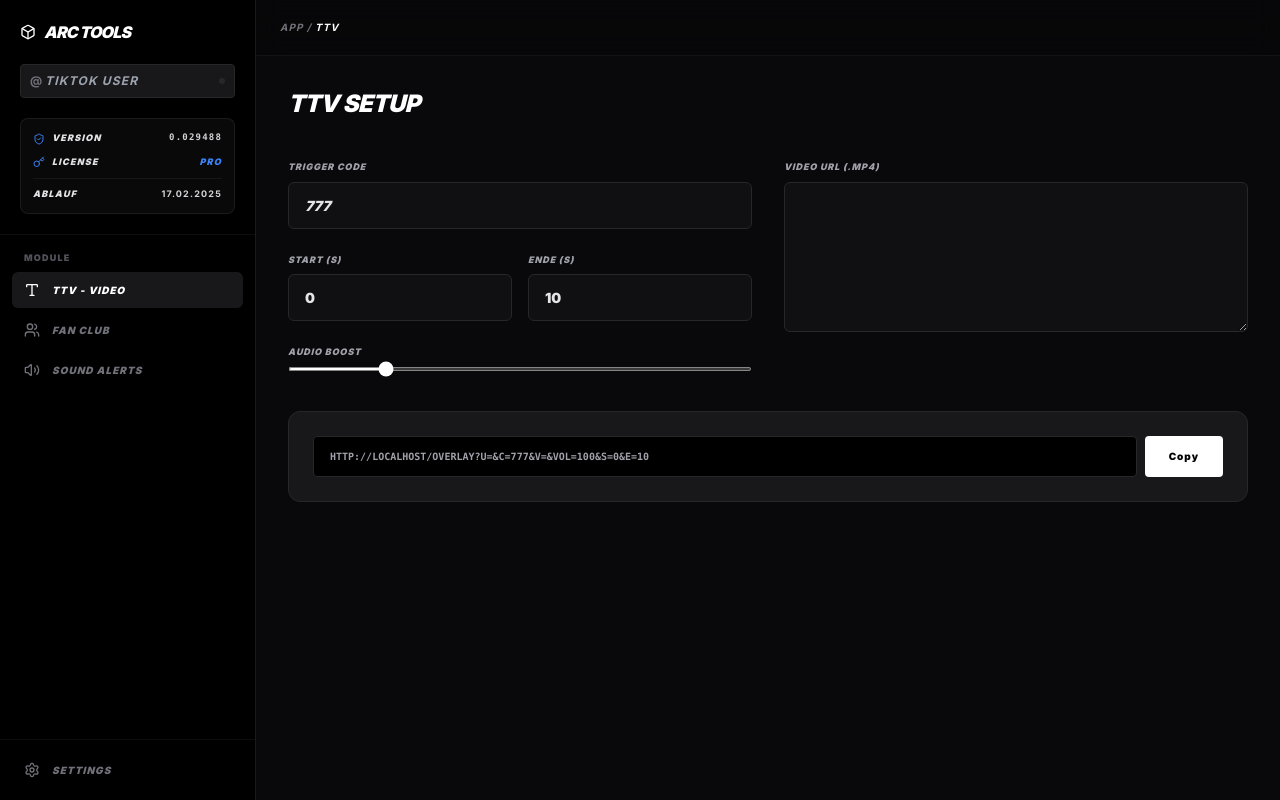
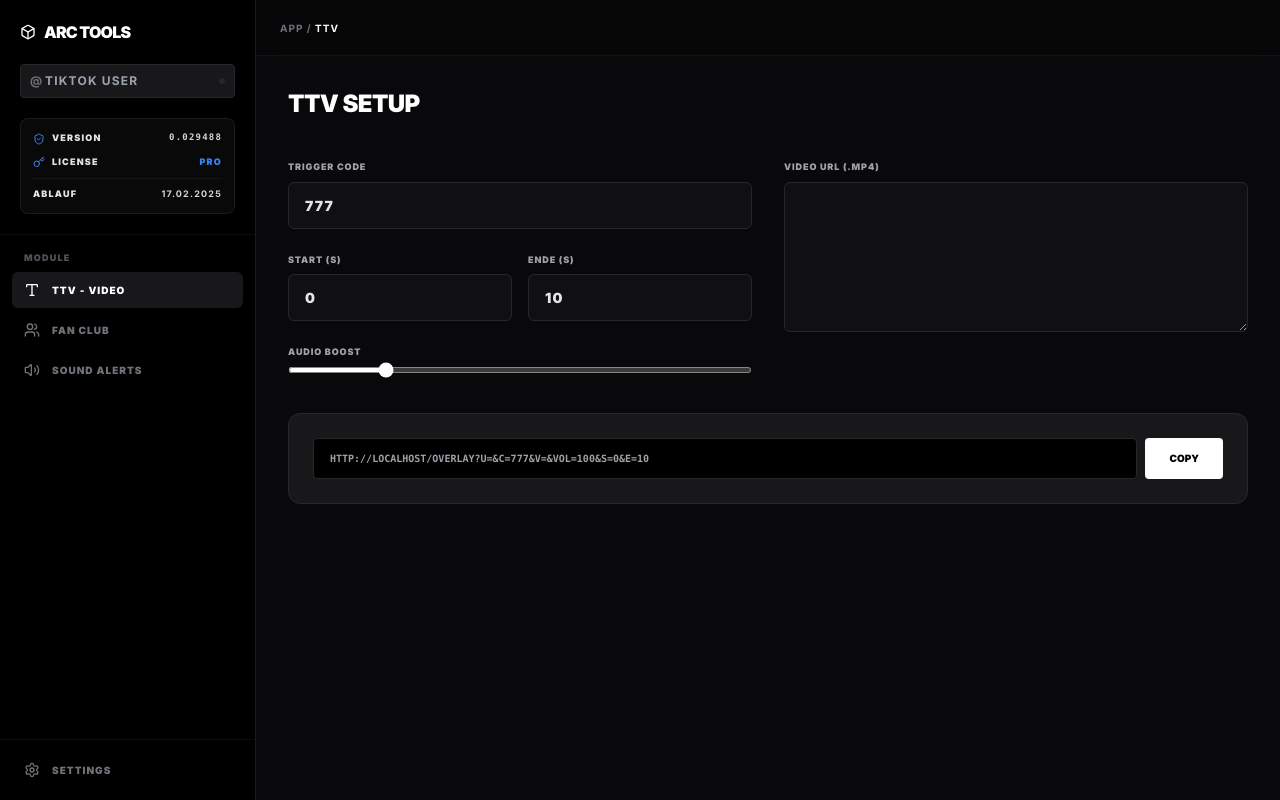
Before and after one commit to muhtarremsi/tiktok-overlay, a Next.js app: page / in a window 1280 px wide. Built offline with nearby package versions, Linux system fonts and the light colour scheme.

Commit message:
Fix: Resolved IntrinsicAttributes TypeScript errors, removed italics, fixed Login button

```diff
--- a/app/page.tsx
+++ b/app/page.tsx
@@ -6,6 +6,26 @@ import {
   Monitor, Box, Loader2, ShieldCheck, Calendar, Key, Zap, Menu, X,
   Users, Star, Smile, Heart, Play, Music, Wifi, Clock, Lock, CheckCircle
 } from "lucide-react";
+
+// --- INTERFACES FÜR TYPESCRIPT ---
+interface ModuleProps {
+  username: string;
+  baseUrl: string;
+}
+
+interface FanClubProps {
+  username: string;
+  isLogged: boolean;
+  setIsLogged: (val: boolean) => void;
+}
+
+interface SettingsProps {
+  expiry: string;
+  version: string;
+  isLogged: boolean;
+  setIsLogged: (val: boolean) => void;
+  username: string;
+}
 
 export default function Dashboard() {
   const [username, setUsername] = useState("");
@@ -41,7 +61,7 @@ export default function Dashboard() {
   const renderContent = () => {
     switch (activeView) {
       case "ttv": return <ModuleTTV username={username} baseUrl={baseUrl} />;
-      case "fanclub": return <ModuleFanClub username={username} isLogged={isLogged} />;
+      case "fanclub": return <ModuleFanClub username={username} isLogged={isLogged} setIsLogged={setIsLogged} />;
       case "sounds": return <ModuleSoundAlerts username={username} baseUrl={baseUrl} />;
       case "settings": return <ModuleSettings expiry={expiryDate} version={version} isLogged={isLogged} setIsLogged={setIsLogged} username={username} />;
       default: return <ModuleTTV username={username} baseUrl={baseUrl} />;
@@ -58,7 +78,7 @@ export default function Dashboard() {
         <div className="flex flex-col h-full font-sans font-bold uppercase tracking-widest">
           <div className="p-5 border-b border-white/5">
             <div className="flex items-center justify-between mb-5 text-white">
-              <h1 className="text-base flex items-center gap-2 font-black tracking-tighter italic">
+              <h1 className="text-base flex items-center gap-2 font-black tracking-tighter">
                 <Box className="w-4 h-4 text-white" /> ARC TOOLS
               </h1>
               <button className="lg:hidden" onClick={() => setSidebarOpen(false)}><X size={18} /></button>
@@ -66,16 +86,16 @@ export default function Dashboard() {
 
             <div className="relative mb-5">
               <div className="absolute inset-y-0 left-2.5 flex items-center text-zinc-500 text-xs font-bold">@</div>
-              <input type="text" placeholder="TikTok User" value={username} onChange={(e) => setUsername(e.target.value)} className="w-full bg-zinc-900 border border-zinc-800 text-zinc-200 text-xs rounded py-2 pl-6 pr-8 focus:outline-none focus:border-zinc-500 font-bold uppercase italic" />
+              <input type="text" placeholder="TikTok User" value={username} onChange={(e) => setUsername(e.target.value)} className="w-full bg-zinc-900 border border-zinc-800 text-zinc-200 text-xs rounded py-2 pl-6 pr-8 focus:outline-none focus:border-zinc-500 font-bold uppercase" />
               <div className="absolute inset-y-0 right-2.5 flex items-center">
                  {isChecking ? <Loader2 size={12} className="animate-spin text-zinc-600" /> : <div className={`w-1.5 h-1.5 rounded-full ${isLive ? 'bg-green-500 shadow-[0_0_8px_#22c55e]' : 'bg-zinc-800'}`}></div>}
               </div>
             </div>
 
-            <div className="bg-zinc-900/40 border border-zinc-800/60 rounded-lg p-3 space-y-2.5 text-[9px] font-black italic">
-              <div className="flex items-center justify-between"><span><ShieldCheck size={12} className="text-blue-500 inline mr-1" /> VERSION</span><span className="text-zinc-300 font-mono not-italic">{version}</span></div>
-              <div className="flex items-center justify-between"><span><Key size={12} className="text-blue-500 inline mr-1" /> LICENSE</span><span className="text-blue-500">PRO</span></div>
-              <div className="flex items-center justify-between border-t border-white/5 pt-2"><span>ABLAUF</span><span className="text-zinc-300 not-italic font-bold">{expiryDate}</span></div>
+            <div className="bg-zinc-900/40 border border-zinc-800/60 rounded-lg p-3 space-y-2.5 text-[9px] font-black">
+              <div className="flex items-center justify-between"><span><ShieldCheck size={12} className="text-blue-500 inline mr-1" /> VERSION</span><span className="text-zinc-300 font-mono">{version}</span></div>
+              <div className="flex items-center justify-between"><span><Key size={12} className="text-blue-500 inline mr-1" /> LICENSE</span><span className="text-blue-500 font-black">PRO</span></div>
+              <div className="flex items-center justify-between border-t border-white/5 pt-2"><span>ABLAUF</span><span className="text-zinc-300 font-bold">{expiryDate}</span></div>
             </div>
           </div>
 
@@ -87,66 +107,136 @@ export default function Dashboard() {
               <SidebarItem icon={<Volume2 size={16} />} label="Sound Alerts" active={activeView === "sounds"} onClick={() => {setActiveView("sounds"); setSidebarOpen(false);}} />
             </div>
           </nav>
-
-          <div className="p-3 border-t border-white/5">
-            <SidebarItem icon={<Settings size={16} />} label="Settings" active={activeView === "settings"} onClick={() => {setActiveView("settings"); setSidebarOpen(false);}} />
-          </div>
+          <div className="p-3 border-t border-white/5"><SidebarItem icon={<Settings size={16} />} label="Settings" active={activeView === "settings"} onClick={() => {setActiveView("settings"); setSidebarOpen(false);}} /></div>
         </div>
       </aside>
 
-      <main className="flex-1 flex flex-col min-w-0 bg-[#09090b] relative font-sans font-bold uppercase italic">
-        <header className="h-14 border-b border-white/5 flex items-center justify-between px-6 bg-black/20 backdrop-blur-md sticky top-0 z-30">
+      <main className="flex-1 flex flex-col min-w-0 bg-[#09090b] relative font-sans font-bold uppercase">
+        <header className="h-14 border-b border-white/5 flex items-center justify-between px-6 bg-black/20 backdrop-blur-md sticky top-0 z-30 font-sans">
           <div className="flex items-center gap-4 text-[10px]">
-            <button className="lg:hidden text-white" onClick={() => setSidebarOpen(true)}><Menu size={20} /></button>
-            <div className="text-zinc-500 tracking-widest">App / <span className="text-white">{activeView}</span></div>
+            <button className="lg:hidden text-white font-sans" onClick={() => setSidebarOpen(true)}><Menu size={20} /></button>
+            <div className="text-zinc-500 uppercase tracking-widest font-sans leading-none">App / <span className="text-white font-sans">{activeView}</span></div>
           </div>
           {isLive && <span className="px-2 py-0.5 rounded bg-green-500/10 border border-green-500/20 text-[9px] text-green-500 font-black">LIVE</span>}
         </header>
-        <div className="flex-1 overflow-y-auto not-italic">{renderContent()}</div>
+        <div className="flex-1 overflow-y-auto">{renderContent()}</div>
       </main>
     </div>
   );
 }
 
-function ModuleSettings({ expiry, version, isLogged, setIsLogged, username }: any) {
-  const [loading, setLoading] = useState(false);
+// --- MODULES MIT KORREKTEN TYPES ---
 
-  const handleLogin = () => {
-    setLoading(true);
-    setTimeout(() => { setIsLogged(true); setLoading(false); }, 1500);
-  };
+function ModuleTTV({ username, baseUrl }: ModuleProps) {
+  const [trigger, setTrigger] = useState("777");
+  const [videoUrl, setVideoUrl] = useState("");
+  const [vol, setVol] = useState("100");
+  const [start, setStart] = useState("0");
+  const [end, setEnd] = useState("10");
+  const [copied, setCopied] = useState(false);
+  const link = `${baseUrl}/overlay?u=${username}&c=${trigger}&v=${videoUrl}&vol=${vol}&s=${start}&e=${end}`;
 
   return (
-    <div className="p-10 max-w-5xl mx-auto space-y-8 font-sans font-black uppercase italic">
-      <h2 className="text-2xl text-white tracking-tight">System Settings</h2>
+    <div className="p-8 max-w-5xl mx-auto space-y-10 font-bold uppercase">
+      <h2 className="text-2xl font-black text-white uppercase tracking-tight">TTV Setup</h2>
+      <div className="grid grid-cols-1 md:grid-cols-2 gap-8">
+        <div className="space-y-6">
+          <InputGroup label="Trigger Code"><input type="text" value={trigger} onChange={(e) => setTrigger(e.target.value)} className="input-field text-blue-400 font-black uppercase" /></InputGroup>
+          <div className="grid grid-cols-2 gap-4">
+            <InputGroup label="Start (S)"><input type="number" value={start} onChange={(e) => setStart(e.target.value)} className="input-field" /></InputGroup>
+            <InputGroup label="Ende (S)"><input type="number" value={end} onChange={(e) => setEnd(e.target.value)} className="input-field" /></InputGroup>
+          </div>
+          <InputGroup label="Audio Boost"><input type="range" min="0" max="500" value={vol} onChange={(e) => setVol(e.target.value)} className="w-full accent-white h-1.5" /></InputGroup>
+        </div>
+        <InputGroup label="Video URL (.mp4)"><textarea value={videoUrl} onChange={(e) => setVideoUrl(e.target.value)} className="input-field min-h-[150px] font-mono text-[10px]" /></InputGroup>
+      </div>
+      <div className="bg-zinc-900 border border-zinc-800 rounded-xl p-6 flex gap-2">
+        <div className="flex-1 bg-black border border-zinc-800 rounded px-4 py-3 text-zinc-400 font-mono text-[10px] truncate uppercase">{link}</div>
+        <button onClick={() => {navigator.clipboard.writeText(link); setCopied(true); setTimeout(() => setCopied(false), 2000);}} className="bg-white text-black px-6 rounded font-black text-[10px] uppercase">
+          {copied ? "Kopiert" : "Copy"}
+        </button>
+      </div>
+    </div>
+  );
+}
 
-      <div className="grid grid-cols-1 md:grid-cols-2 gap-8">
-        {/* Account Info */}
-        <div className="bg-zinc-900/50 p-8 rounded-xl border border-zinc-800 space-y-4 shadow-2xl">
-          <h3 className="text-blue-500 text-sm flex items-center gap-2"><ShieldCheck size={18} /> PRO License: Active</h3>
-          <div className="space-y-1 not-italic">
-            <p className="text-zinc-200 text-sm font-bold">Ablauf: {expiry}</p>
-            <p className="text-zinc-600 text-[10px] font-mono uppercase">Build Version: {version}</p>
+function ModuleFanClub({ username, isLogged, setIsLogged }: FanClubProps) {
+  return (
+    <div className="p-8 max-w-5xl mx-auto space-y-10 font-bold uppercase">
+      <div className="flex items-center justify-between uppercase font-black"><h2 className="text-2xl text-white">Fan Club Manager</h2>{isLogged && <div className="flex items-center gap-2 bg-green-500/10 border border-green-500/20 px-3 py-1 rounded text-green-500 text-[10px]"><CheckCircle size={14} /> Synchronisiert</div>}</div>
+      {!isLogged ? (
+        <div className="bg-zinc-900/50 border border-zinc-800 p-12 rounded-2xl text-center space-y-4">
+          <div className="w-16 h-16 bg-zinc-800 rounded-full flex items-center justify-center mx-auto text-zinc-600"><Lock size={24} /></div>
+          <p className="text-zinc-500 text-sm normal-case font-bold">Bitte melde dich in den <span className="text-white font-bold">Settings</span> bei TikTok an.</p>
+        </div>
+      ) : (
+        <div className="grid grid-cols-1 lg:grid-cols-3 gap-8 font-bold uppercase">
+          <div className="lg:col-span-2 bg-zinc-900 border border-zinc-800 rounded-xl p-10 text-center text-zinc-500">Warte auf Live-Daten für @{username}...</div>
+          <div className="bg-zinc-900 border border-zinc-800 rounded-xl p-6">
+            <h3 className="text-[10px] text-zinc-500 uppercase mb-4 tracking-widest font-black font-sans">Team Sticker</h3>
+            <div className="grid grid-cols-3 gap-2">{[1,2,3,4,5,6].map(i => <div key={i} className="aspect-square bg-zinc-800 rounded flex items-center justify-center border border-white/5 opacity-40"><Star size={20} /></div>)}</div>
           </div>
         </div>
+      )}
+    </div>
+  );
+}
 
-        {/* TikTok Login Section */}
+function ModuleSoundAlerts({ username, baseUrl }: ModuleProps) {
+  const [selected, setSelected] = useState("Airhorn");
+  const [sounds, setSounds] = useState<any>({
+    "Airhorn": { trigger: "!horn", url: "https://www.myinstants.com/media/sounds/airhorn.mp3" },
+    "Laugh": { trigger: "!haha", url: "https://www.myinstants.com/media/sounds/discord-notification.mp3" }
+  });
+  const [copied, setCopied] = useState(false);
+  const link = `${baseUrl}/overlay/sound?u=${username}&c=${sounds[selected].trigger}&v=${sounds[selected].url}`;
+
+  return (
+    <div className="p-8 max-w-5xl mx-auto space-y-8 font-black uppercase">
+      <h2 className="text-2xl text-white tracking-tight">Sound Alerts</h2>
+      <div className="grid grid-cols-1 lg:grid-cols-3 gap-8">
+        <div className="space-y-3">
+          {Object.keys(sounds).map((s) => (
+            <button key={s} onClick={() => setSelected(s)} className={`w-full p-3 rounded-lg border text-left flex items-center justify-between text-[11px] font-black uppercase transition-all ${selected === s ? "bg-blue-500/10 border-blue-500 text-white" : "bg-zinc-900 border-zinc-800 text-zinc-500"}`}>
+              <span>{s}</span><Music size={14} />
+            </button>
+          ))}
+        </div>
+        <div className="lg:col-span-2 space-y-6 bg-zinc-900/30 border border-zinc-800 p-6 rounded-2xl uppercase">
+          <InputGroup label="Trigger Wort"><input type="text" value={sounds[selected].trigger} onChange={(e) => setSounds({...sounds, [selected]: {...sounds[selected], trigger: e.target.value}})} className="input-field text-blue-400 font-black uppercase" /></InputGroup>
+          <div className="bg-black border border-zinc-800 rounded-xl p-4 flex gap-2 font-bold font-mono text-[9px] uppercase">
+            <div className="flex-1 text-zinc-500 truncate">{link}</div>
+            <button onClick={() => {navigator.clipboard.writeText(link); setCopied(true); setTimeout(() => setCopied(false), 2000);}} className="bg-white text-black px-4 rounded font-black text-[9px] uppercase tracking-tighter">{copied ? "Copied" : "Copy"}</button>
+          </div>
+        </div>
+      </div>
+    </div>
+  );
+}
+
+function ModuleSettings({ expiry, version, isLogged, setIsLogged, username }: SettingsProps) {
+  const [loading, setLoading] = useState(false);
+  const handleLogin = () => { if(!username) return; setLoading(true); setTimeout(() => { setIsLogged(true); setLoading(false); }, 1500); };
+
+  return (
+    <div className="p-10 max-w-5xl mx-auto space-y-8 font-black uppercase">
+      <h2 className="text-2xl text-white tracking-tight">System Settings</h2>
+      <div className="grid grid-cols-1 md:grid-cols-2 gap-8 font-black">
+        <div className="bg-zinc-900/50 p-8 rounded-xl border border-zinc-800 space-y-4 shadow-2xl">
+          <h3 className="text-blue-500 text-sm flex items-center gap-2 uppercase"><ShieldCheck size={18} /> PRO License: Active</h3>
+          <div className="space-y-1 uppercase"><p className="text-zinc-200 text-sm font-bold uppercase">Ablauf: {expiry}</p><p className="text-zinc-600 text-[10px] font-mono uppercase font-black">Build Version: {version}</p></div>
+        </div>
         <div className="bg-zinc-900/50 p-8 rounded-xl border border-zinc-800 flex flex-col justify-between">
-          <div className="space-y-2">
-            <h3 className="text-white text-sm flex items-center gap-2 uppercase italic"><Zap size={18} className="text-yellow-500" /> TikTok Sync</h3>
-            <p className="text-zinc-500 text-[10px] normal-case not-italic">Verbinde deinen Account für Sticker-Synchronisation.</p>
+          <div className="space-y-2 uppercase">
+            <h3 className="text-white text-sm flex items-center gap-2 uppercase font-black"><Zap size={18} className="text-yellow-500" /> TikTok Sync</h3>
+            <p className="text-zinc-500 text-[10px] font-black uppercase tracking-tighter">Verbinde deinen Account für Sticker-Synchronisation.</p>
           </div>
-
           {isLogged ? (
-            <div className="mt-6 p-3 bg-green-500/10 border border-green-500/20 rounded flex items-center justify-center gap-2 text-green-500 text-[10px]">
-              <CheckCircle size={14} /> Angemeldet als @{username || "User"}
+            <div className="mt-6 p-3 bg-green-500/10 border border-green-500/20 rounded flex items-center justify-center gap-2 text-green-500 text-[10px] font-black uppercase">
+              <CheckCircle size={14} /> Angemeldet als @{username}
             </div>
           ) : (
-            <button
-              onClick={handleLogin}
-              disabled={loading || !username}
-              className="mt-6 w-full bg-white text-black py-3 rounded-lg font-black text-[10px] flex items-center justify-center gap-2 hover:bg-zinc-200 transition-all disabled:opacity-30"
-            >
+            <button onClick={handleLogin} disabled={loading || !username} className="mt-6 w-full bg-white text-black py-3 rounded-lg font-black text-[10px] flex items-center justify-center gap-2 hover:bg-zinc-200 transition-all disabled:opacity-30 uppercase">
               {loading ? <Loader2 className="animate-spin" /> : <Lock size={14} />} Login mit TikTok
             </button>
           )}
@@ -156,94 +246,9 @@ function ModuleSettings({ expiry, version, isLogged, setIsLogged, username }: an
   );
 }
 
-function ModuleSoundAlerts({ username, baseUrl }: any) {
-  const [selected, setSelected] = useState("Airhorn");
-  const [sounds, setSounds] = useState<any>({
-    "Airhorn": { trigger: "!horn", url: "https://www.myinstants.com/media/sounds/airhorn.mp3" },
-    "Laugh": { trigger: "!haha", url: "https://www.myinstants.com/media/sounds/discord-notification.mp3" }
-  });
-  const [copied, setCopied] = useState(false);
-  const link = `${baseUrl}/overlay/sound?u=${username}&c=${sounds[selected].trigger}&v=${sounds[selected].url}`;
-
-  return (
-    <div className="p-8 max-w-5xl mx-auto space-y-8 font-sans font-black uppercase italic">
-      <h2 className="text-2xl text-white tracking-tight">Sound Alerts</h2>
-      <div className="grid grid-cols-1 lg:grid-cols-3 gap-8">
-        <div className="space-y-3">
-          {Object.keys(sounds).map((s) => (
-            <button key={s} onClick={() => setSelected(s)} className={`w-full p-3 rounded-lg border text-left flex items-center justify-between text-[11px] transition-all ${selected === s ? "bg-blue-500/10 border-blue-500 text-white" : "bg-zinc-900 border-zinc-800 text-zinc-500"}`}>
-              <span>{s}</span><Music size={14} />
-            </button>
-          ))}
-        </div>
-        <div className="lg:col-span-2 space-y-6 bg-zinc-900/30 border border-zinc-800 p-6 rounded-2xl">
-          <InputGroup label="Trigger Wort"><input type="text" value={sounds[selected].trigger} onChange={(e) => setSounds({...sounds, [selected]: {...sounds[selected], trigger: e.target.value}})} className="input-field text-blue-400 font-black italic uppercase" /></InputGroup>
-          <div className="bg-black border border-zinc-800 rounded-xl p-4 flex gap-2 font-bold not-italic font-mono text-[9px]">
-            <div className="flex-1 text-zinc-500 truncate">{link}</div>
-            <button onClick={() => {navigator.clipboard.writeText(link); setCopied(true); setTimeout(() => setCopied(false), 2000);}} className="bg-white text-black px-4 rounded font-black text-[9px] uppercase italic">{copied ? "Copied" : "Copy"}</button>
-          </div>
-        </div>
-      </div>
-    </div>
-  );
-}
-
-function ModuleFanClub({ username, isLogged }: any) {
-  return (
-    <div className="p-8 max-w-5xl mx-auto space-y-10 font-sans font-black uppercase italic">
-      <h2 className="text-2xl text-white tracking-tight">Fan Club Manager</h2>
-      {!isLogged ? (
-        <div className="bg-zinc-900/50 border border-zinc-800 p-12 rounded-2xl text-center space-y-4">
-          <div className="w-16 h-16 bg-zinc-800 rounded-full flex items-center justify-center mx-auto text-zinc-600"><Lock size={24} /></div>
-          <p className="text-zinc-500 text-sm normal-case not-italic italic">Bitte melde dich in den <span className="text-white font-bold">Settings</span> bei TikTok an.</p>
-        </div>
-      ) : (
-        <div className="grid grid-cols-1 lg:grid-cols-3 gap-8">
-          <div className="lg:col-span-2 bg-zinc-900 border border-zinc-800 rounded-xl p-10 text-center text-zinc-500">Warte auf Live-Daten für @{username}...</div>
-          <div className="bg-zinc-900 border border-zinc-800 rounded-xl p-6">
-            <h3 className="text-[10px] text-zinc-500 uppercase mb-4 tracking-widest font-black">Team Sticker</h3>
-            <div className="grid grid-cols-3 gap-2">{[1,2,3,4,5,6].map(i => <div key={i} className="aspect-square bg-zinc-800 rounded flex items-center justify-center border border-white/5 opacity-40"><Star size={20} /></div>)}</div>
-          </div>
-        </div>
-      )}
-    </div>
-  );
-}
-
-function ModuleTTV({ username, baseUrl }: any) {
-  const [trigger, setTrigger] = useState("777");
-  const [videoUrl, setVideoUrl] = useState("");
-  const [vol, setVol] = useState("100");
-  const [start, setStart] = useState("0");
-  const [end, setEnd] = useState("10");
-  const [copied, setCopied] = useState(false);
-  const link = `${baseUrl}/overlay?u=${username}&c=${trigger}&v=${videoUrl}&vol=${vol}&s=${start}&e=${end}`;
-
-  return (
-    <div className="p-8 max-w-5xl mx-auto space-y-10 font-black uppercase italic font-sans">
-      <h2 className="text-2xl text-white tracking-tight">TTV Setup</h2>
-      <div className="grid grid-cols-1 md:grid-cols-2 gap-8">
-        <div className="space-y-6">
-          <InputGroup label="Trigger Code"><input type="text" value={trigger} onChange={(e) => setTrigger(e.target.value)} className="input-field text-blue-400 font-black italic uppercase" /></InputGroup>
-          <div className="grid grid-cols-2 gap-4">
-            <InputGroup label="Start (S)"><input type="number" value={start} onChange={(e) => setStart(e.target.value)} className="input-field not-italic" /></InputGroup>
-            <InputGroup label="Ende (S)"><input type="number" value={end} onChange={(e) => setEnd(e.target.value)} className="input-field not-italic" /></InputGroup>
-          </div>
-          <InputGroup label="Audio Boost"><input type="range" min="0" max="500" value={vol} onChange={(e) => setVol(e.target.value)} className="w-full accent-white h-1 not-italic" /></InputGroup>
-        </div>
-        <InputGroup label="Video URL (.mp4)"><textarea value={videoUrl} onChange={(e) => setVideoUrl(e.target.value)} className="input-field min-h-[150px] font-mono text-[10px] not-italic" /></InputGroup>
-      </div>
-      <div className="bg-zinc-900 border border-zinc-800 rounded-xl p-6 flex gap-2">
-        <div className="flex-1 bg-black border border-zinc-800 rounded px-4 py-3 text-zinc-400 font-mono text-[10px] truncate not-italic">{link}</div>
-        <button onClick={() => {navigator.clipboard.writeText(link); setCopied(true); setTimeout(() => setCopied(false), 2000);}} className="bg-white text-black px-6 rounded text-[10px] tracking-widest">{copied ? "Copied" : "Copy"}</button>
-      </div>
-    </div>
-  );
-}
-
 function SidebarItem({ icon, label, active, onClick }: any) {
-  return <button onClick={onClick} className={`w-full flex items-center gap-3 px-3 py-2.5 rounded-md text-[10px] transition-all font-black italic tracking-widest uppercase ${active ? "bg-zinc-900 text-white" : "text-zinc-500 hover:bg-zinc-900/50"}`}><span>{icon}</span>{label}</button>;
+  return <button onClick={onClick} className={`w-full flex items-center gap-3 px-3 py-2.5 rounded-md text-[10px] transition-all font-black uppercase tracking-widest ${active ? "bg-zinc-900 text-white" : "text-zinc-500 hover:bg-zinc-900/50"}`}><span>{icon}</span>{label}</button>;
 }
 function InputGroup({ label, children }: any) {
-  return <div className="flex flex-col gap-2 font-black uppercase italic"><label className="text-[9px] text-zinc-400 tracking-widest">{label}</label>{children}</div>;
+  return <div className="flex flex-col gap-2 font-black uppercase tracking-widest"><label className="text-[9px] text-zinc-400 uppercase tracking-widest">{label}</label>{children}</div>;
 }
```
